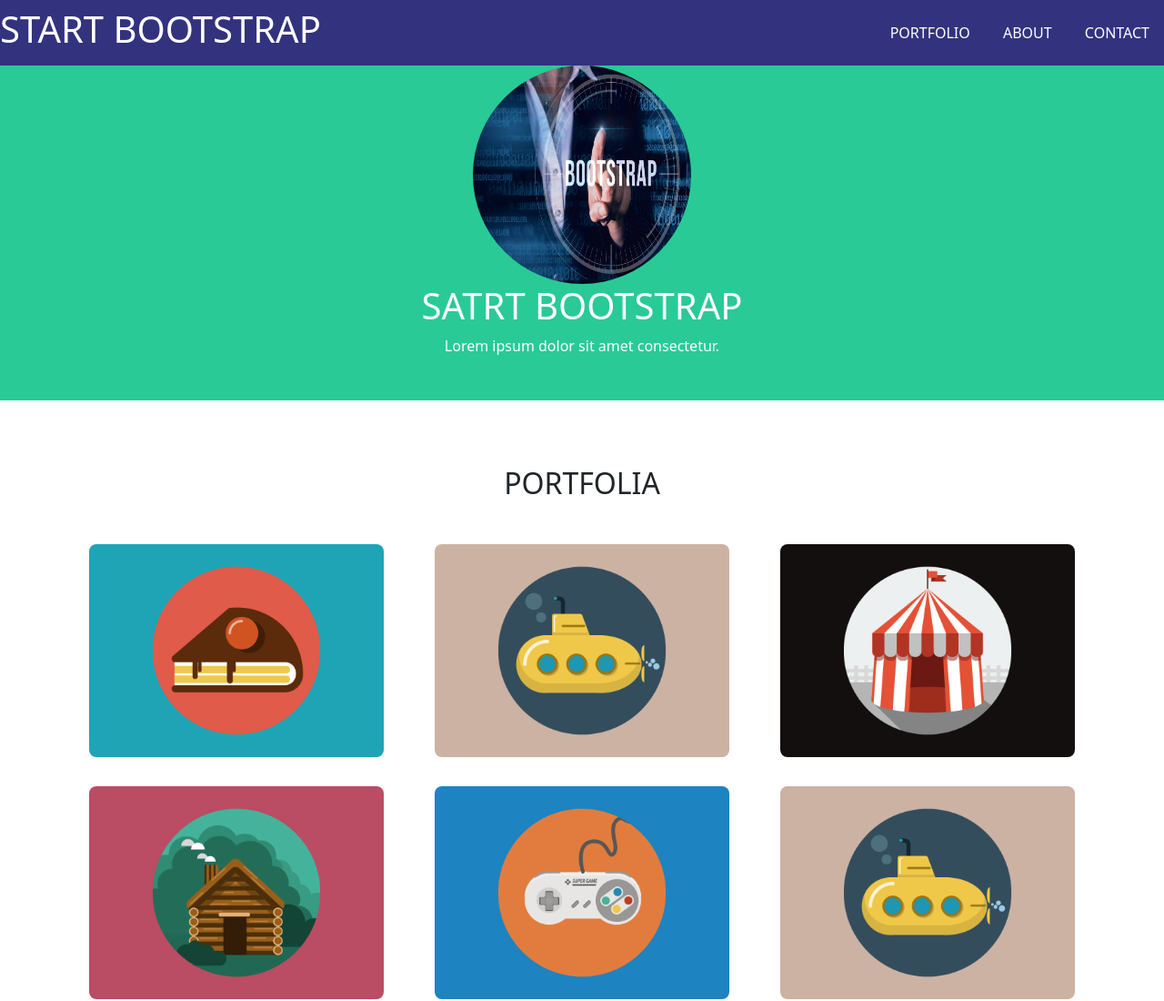
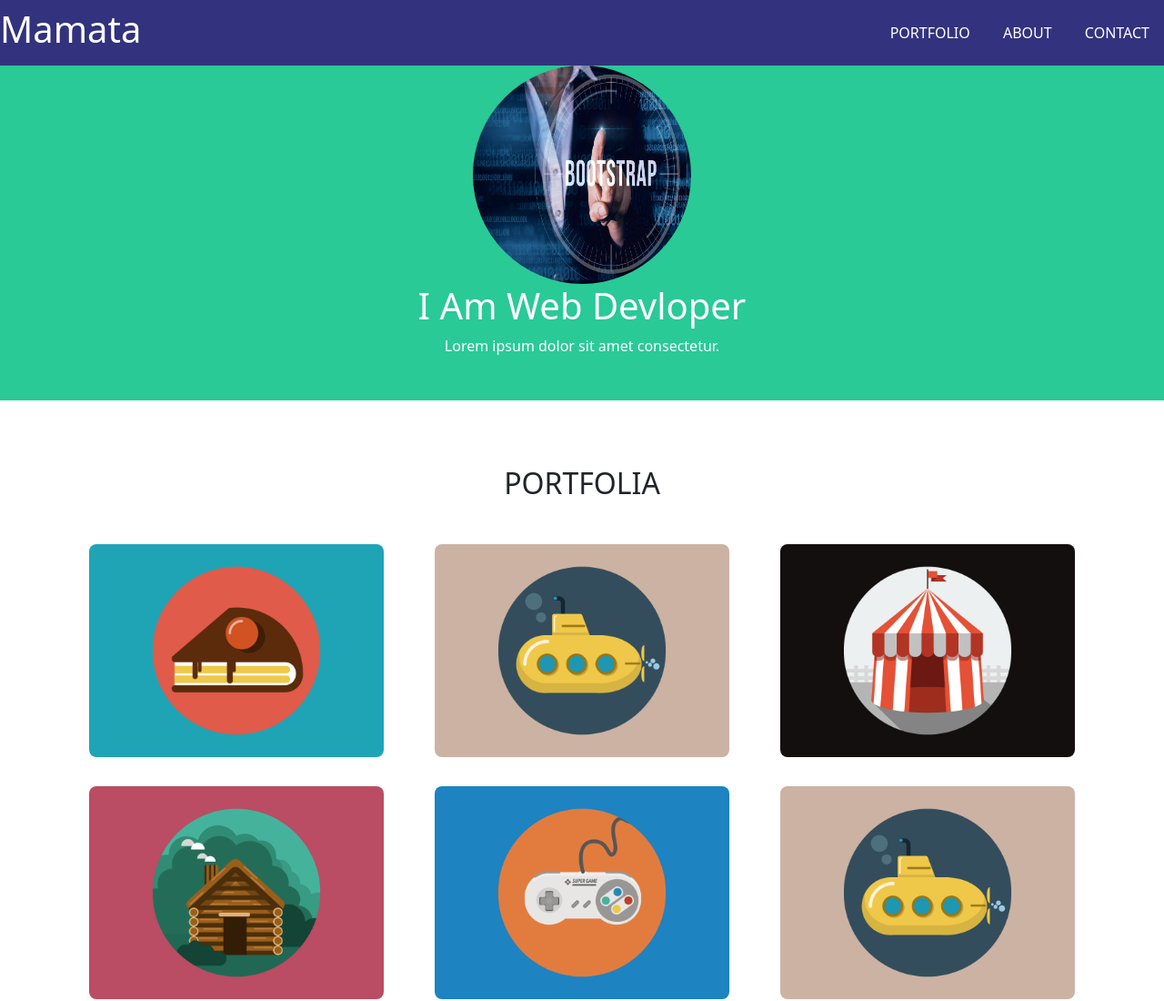
Before and after one commit to mahiigirase/myportfolio, a plain HTML site: page index.html in a window 1280 px wide. Shown: the top 1100 px of the page at 91% size. Drawn offline with nearby package versions, Linux system fonts and the light colour scheme.

Commit message:
changes in h1 and changes in navbar

```diff
--- a/index.html
+++ b/index.html
@@ -16,7 +16,7 @@
 
    <nav class="navbar d-flex justify-content-space-between align-item-center fixed-top">
 
-        <h1>START BOOTSTRAP</h1>
+        <h1>Mamata</h1>
         <div>
             <a href="#portfolio">PORTFOLIO</a>
             <a href="#about">ABOUT</a>
@@ -28,7 +28,7 @@
         <div class="hero  d-flex flex-coloumn justify-content-center align-item-center mt-4">
             <img src="./istockphoto-1405668888-612x612.jpg" class="hero-img" alt="">
 
-            <h1 id="head">SATRT BOOTSTRAP</h1>
+            <h1 id="head">I Am Web Devloper</h1>
             <p>Lorem ipsum dolor sit amet consectetur.</p>
 
         </div>
```
